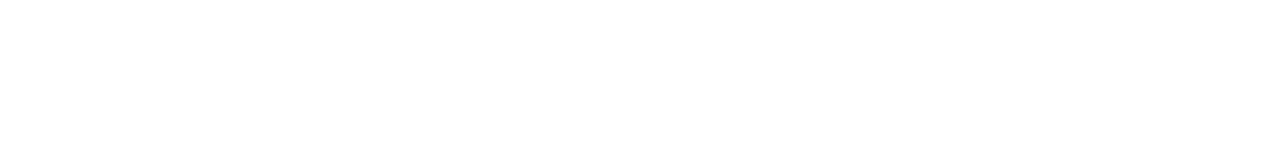
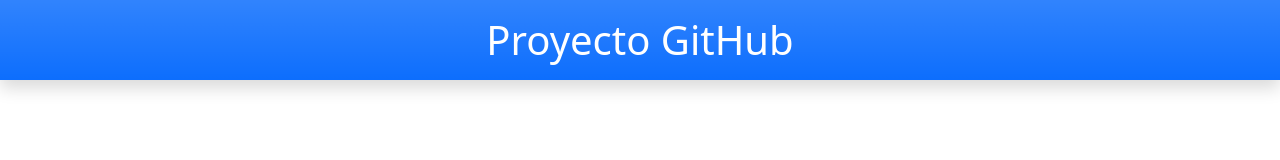
Before and after one commit to jesussoga/amigoInvisible, a plain HTML site: page index.html in a window 1280 px wide. Drawn offline with nearby package versions, Linux system fonts and the light colour scheme.

Commit message:
Commit inicial

```diff
--- a/index.html
+++ b/index.html
@@ -1,12 +1,21 @@
 <!DOCTYPE html>
-<html lang="es">
+<html lang="en">
 <head>
     <meta charset="UTF-8">
     <meta http-equiv="X-UA-Compatible" content="IE=edge">
-    <meta name="viewport" content="width=device-width, initial-scale=1.0"/>
+    <meta name="viewport" content="width=device-width, initial-scale=1.0">
+    <meta name="theme-color" content="#0d6efd" />
     <title>Amigo Invisible</title>
+    <link href="https://cdn.jsdelivr.net/npm/bootstrap@5.3.0-alpha1/dist/css/bootstrap.min.css" rel="stylesheet" integrity="sha384-GLhlTQ8iRABdZLl6O3oVMWSktQOp6b7In1Zl3/Jr59b6EGGoI1aFkw7cmDA6j6gD" crossorigin="anonymous">
 </head>
 <body>
 
+    <h1 class="text-bg-primary bg-gradient p-3 text-center shadow mb-4">Proyecto GitHub</h1>
+
+
+
+
+
+    <script src="https://cdn.jsdelivr.net/npm/bootstrap@5.3.0-alpha1/dist/js/bootstrap.bundle.min.js" integrity="sha384-w76AqPfDkMBDXo30jS1Sgez6pr3x5MlQ1ZAGC+nuZB+EYdgRZgiwxhTBTkF7CXvN" crossorigin="anonymous"></script>
 </body>
 </html>
```
Also changed, not shown: CSS/estilos.css (added).
